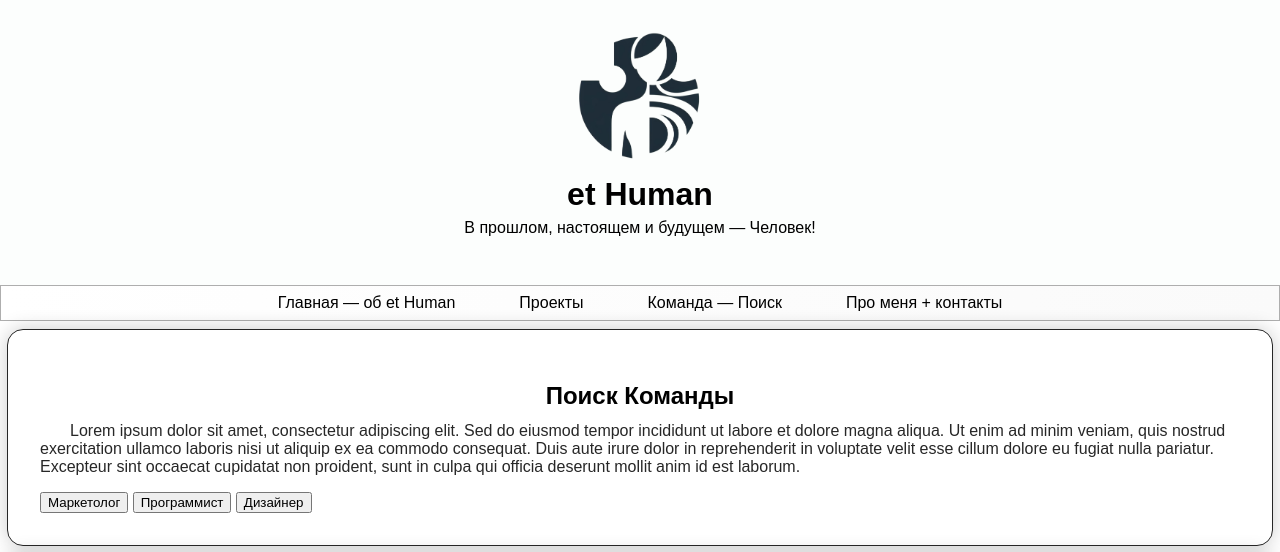
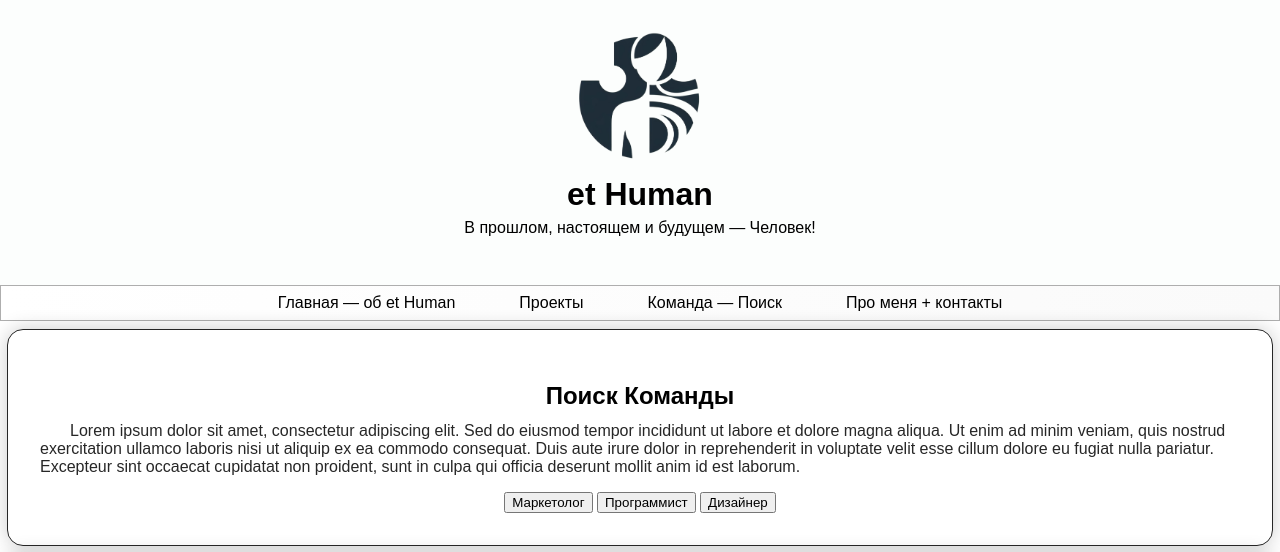
Before and after one commit to suviser/suviser.github.io, a plain HTML site: page team.html in a window 1280 px wide. Shown: the top 552 px of the page. Drawn offline with Linux system fonts and the light colour scheme.

Commit message:
выровнял блок кнопок

```diff
--- a/styles.css
+++ b/styles.css
@@ -267,6 +267,7 @@ p {
 }
 
 
+
 /* Добавлены стили для мобильных устройств */
 @media only screen and (max-width: 600px) {
     header {
--- a/team.html
+++ b/team.html
@@ -43,7 +43,7 @@
             quis nostrud exercitation ullamco laboris nisi ut aliquip ex ea commodo consequat.
             Duis aute irure dolor in reprehenderit in voluptate velit esse cillum dolore eu fugiat nulla pariatur.
             Excepteur sint occaecat cupidatat non proident, sunt in culpa qui officia deserunt mollit anim id est laborum.</p>
-        <div><button onclick="toggleSection('section1')">Маркетолог</button>
+        <div id="ffg"><button onclick="toggleSection('section1')">Маркетолог</button>
             <button onclick="toggleSection('section2')">Программист</button>
             <button onclick="toggleSection('section3')">Дизайнер</button>
         </div>
```
